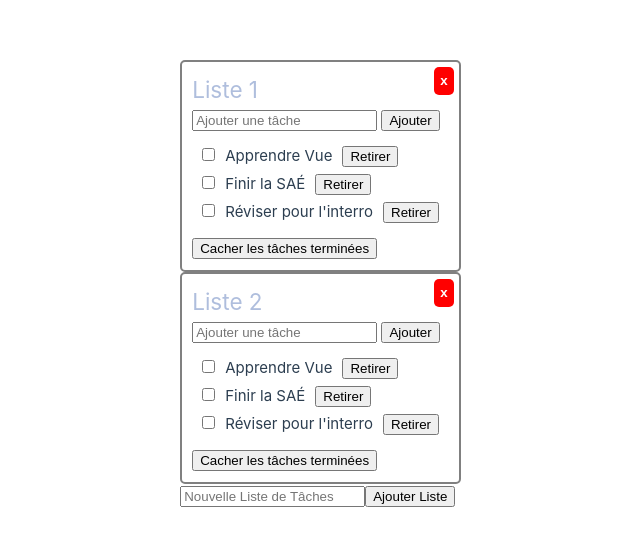
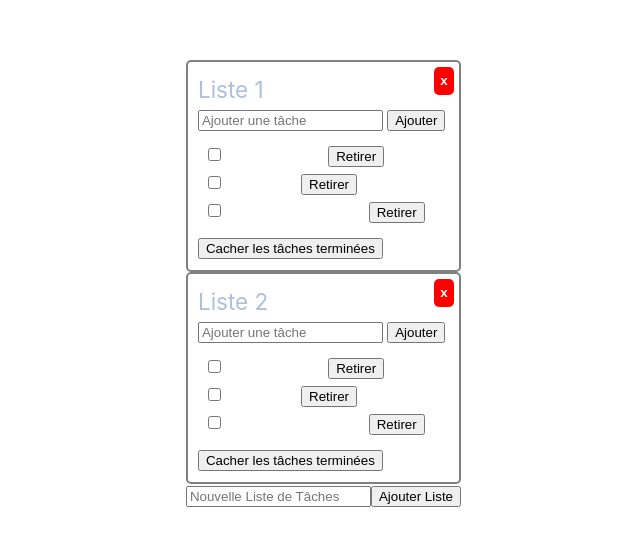
Before and after one commit to JoraxTV/todo_list, a Vue app: page / in a window 1280 px wide. Shown: the part 116-662 px from the top of the page, without its empty margins (179-819 px from the left). Built offline with nearby package versions, Linux system fonts and the light colour scheme.

Commit message:
Exercice 9

```diff
--- a/src/composants/ListeDeTaches.vue
+++ b/src/composants/ListeDeTaches.vue
@@ -1,6 +1,7 @@
 <script setup lang="ts">
   import { ref, computed } from 'vue';
   import type { Ref } from 'vue';
+  import TacheElement from '@/composants/TacheElement.vue';
 
 
   interface Tache {
@@ -44,9 +45,7 @@
     @click="ajouterTache(description)">Ajouter</button>
     <ul>
       <li v-for="tache in tachesFiltrees" :key="tache.id">
-        <input type="checkbox" v-model="tache.faite" />
-        <span class="description" :class="{fait:tache.faite, pasfait:!tache.faite}">{{tache.description}}</span>
-        <button @click="retirerTache(tache.id)">Retirer</button>
+        <TacheElement :descriptionTache="tache.description" :cochee="tache.faite" @supprimerTache="retirerTache(tache.id)" />
       </li>
     </ul>
     <button @click="cacheFaits = !cacheFaits">
```
